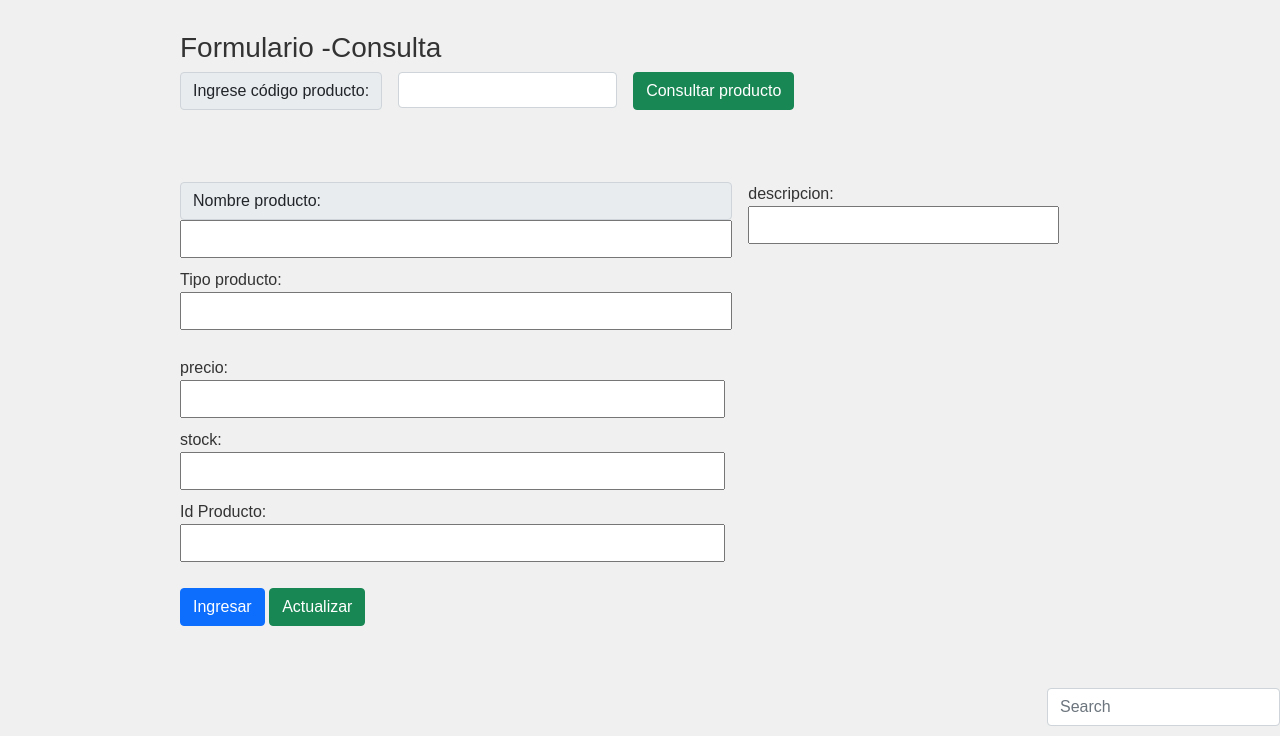
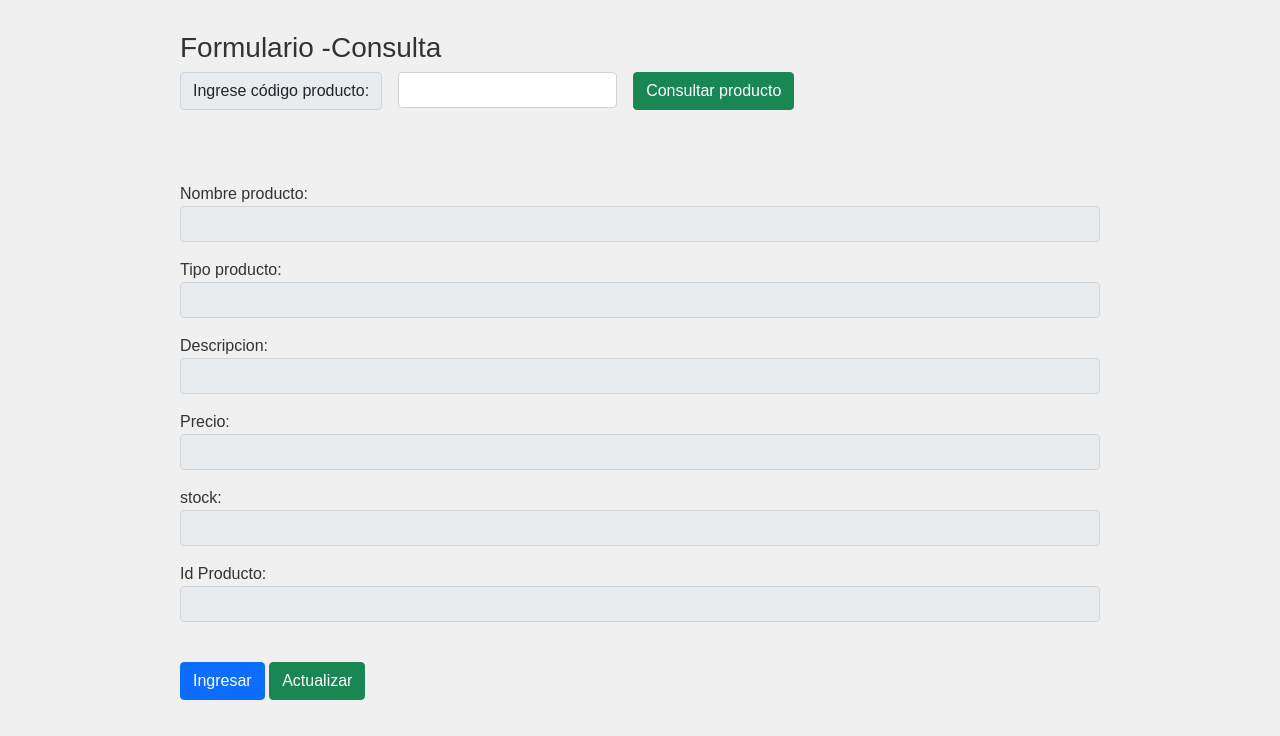
Before and after one commit to klaudeke/ProyectoBA-AC, a Django app: template core/templates/core/productos.html in a window 1280 px wide. Shown: the part 217-953 px from the top of the page. Run offline with Django 3.2, Linux system fonts and the light colour scheme; the template is opened without the code that fills it, so the values that code supplies are empty; some libraries are stand-ins or nearby versions.

Commit message:
Update productos.html
UPDATE PRODUCTOS

```diff
--- a/core/templates/core/productos.html
+++ b/core/templates/core/productos.html
@@ -98,46 +98,44 @@
 
     <br>
 
+
+
     <div class="container">
-        <form  class="row g-3" method="post" id="form_actualizar">
+        <form method="post" id="form_actualizar">
         {% csrf_token %}
-
-            <div class="col-auto">
-                    <span class="input-group-text">Nombre producto: </span>
-                    <input type="text" name="nombre" id="nombre" readonly>
-                    <span>Tipo producto: </span>
-                    <input type="text" name="tipo" id="tipo" readonly>
+            <div class="mb-3">
+                <span>Nombre producto: </span>
+                <input class="form-control" type="text" name="nombre" id="nombre" readonly>
             </div>
-            <div class="col-auto">
-                    <span>descripcion: </span>
-                    <input type="text" name="descripcion" id="descripcion" readonly>
+            <div class="mb-3">
+                <span>Tipo producto: </span>
+                <input class="form-control" type="text" name="tipo" id="tipo" readonly>
             </div>
-            <div class="col-auto">
-                    <span>precio: </span>
-                    <input type="text" name="precio" id="precio" readonly>
-                    <span>stock: </span>
-                    <input type="text" name="stock" id="stock" readonly>
-            <div class="col-auto">
-                    <span>Id Producto: </span>
+            <div class="mb-3">
+                <span>Descripcion: </span>
+                <input class="form-control" type="text" name="descripcion" id="descripcion" readonly>
             </div>
-            <div class="col-auto">
-                    <input type="text" name="id_producto" id="id_producto" readonly>
+            <div class="mb-3">
+                <span>Precio: </span>
+                <input class="form-control" type="text" name="precio" id="precio" readonly>
             </div>
-            </div>
-                <br>
-            <div>
-                <div>
-                    <button type="submit"  class="btn btn-primary">Ingresar  </button>
-                    <button type="submit"  class="btn btn-success">Actualizar</button>
-                </div>
-                <br>
+            <div class="mb-3">
+                <span>stock: </span>
+                <input class="form-control" type="text" name="stock" id="stock" readonly>
             </div>
 
+            <div class="mb-3">
+                <span>Id Producto: </span>
+                <input class="form-control" type="text" name="id_producto" id="id_producto" readonly>
+            </div>
+
+            <br>
+            <div>
+                <button type="submit"  class="btn btn-primary">Ingresar  </button>
+                <button type="submit"  class="btn btn-success">Actualizar</button>
+            </div>
         </form>
     </div>
-
-
-
 
 
 <h3>{{mensaje}}</h3>
```
